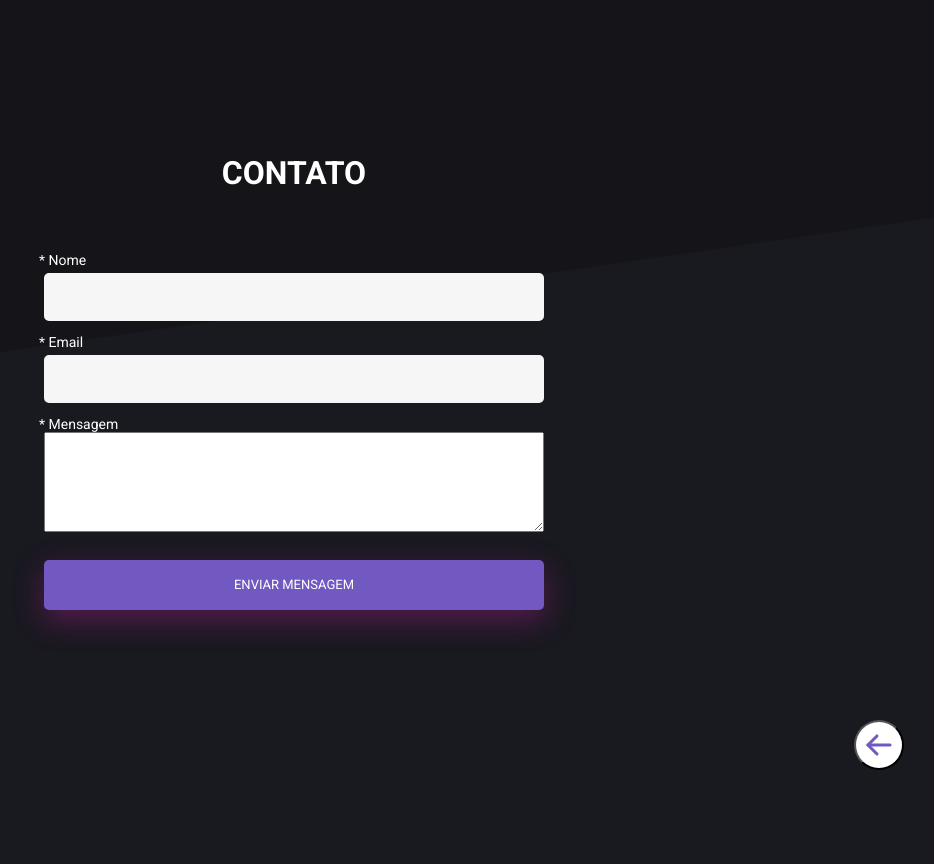
After one commit to felipegarcao/fatecShoes, a PHP site: page /contato.php in a window 1280 px wide. The commit adds this page. Shown: the whole page, without its empty margins (346-1280 px from the left). Run offline with PHP 8.4, Linux system fonts and the light colour scheme.

Commit message:
craete contato

```diff
--- /dev/null
+++ b/contato.php
@@ -0,0 +1,63 @@
+<?php
+
+session_start();
+
+if (isset($_POST['enviar'])) {
+  $name = $_POST['name'];
+  $email = $_POST['email'];
+  $mensagem = $_POST['mensagem'];
+
+  require_once('connection.php');
+
+  $mysql_query = "INSERT INTO contato (name, email,mensagem) VALUES ('$name', '$email', '$mensagem')";
+
+  $result = $conn->query($mysql_query);
+
+  if ($result == TRUE) {
+    echo "<script type='text/javascript'>alert('Mensagem Enviada com sucesso!');</script>";
+  } else {
+    echo "<script type='text/javascript'>alert('Erro ao enviar mensagem!');</script>";
+  }
+
+  mysqli_close($conn);
+}
+?>
+
+<!DOCTYPE html>
+<html lang="en">
+<?php include('head.php'); ?>
+
+<body>
+  <section class="container-contato">
+    <header>
+      <h2>Contato</h2>
+
+    </header>
+    <article>
+      <form autocomplete="off" method="POST" action="">
+        <label>
+          * Nome
+          <input type="text" id="name" name="name" style="width: 500px; font-size: .75rem;" required />
+        </label>
+        <label>
+          * Email
+          <input type="text" id="email" name="email" type="text" style="width: 500px; font-size: .75rem;" required />
+        </label>
+        <label>
+          * Mensagem
+          <textarea type="text" id="mensagem" name="mensagem" required></textarea>
+        </label>
+        <input type="submit" name="enviar" class="btn btn-primary" value="Enviar Mensagem" style="width: 500px; margin: 20px auto;">
+      </form>
+    </article>
+  </section>
+  <button class="button-float" onclick="window.history.back()">
+      <svg xmlns="http://www.w3.org/2000/svg" viewBox="0 0 256 256">
+        <rect width="30" height="30" fill="none" />
+        <line x1="216" x2="40" y1="128" y2="128" fill="none" stroke="#7159c1" stroke-linecap="round" stroke-linejoin="round" stroke-width="24" />
+        <polyline fill="none" stroke="#7159c1" stroke-linecap="round" stroke-linejoin="round" stroke-width="24" points="112 56 40 128 112 200" />
+      </svg>
+    </button>
+</body>
+
+</html>
--- /dev/null
+++ b/head.php
@@ -0,0 +1,14 @@
+<head>
+  <meta charset="UTF-8">
+  <link rel="preconnect" href="https://fonts.googleapis.com">
+  <link rel="preconnect" href="https://fonts.gstatic.com" crossorigin>
+  <link rel="stylesheet" href="https://cdn.jsdelivr.net/npm/bootstrap@4.3.1/dist/css/bootstrap.min.css" integrity="sha384-ggOyR0iXCbMQv3Xipma34MD+dH/1fQ784/j6cY/iJTQUOhcWr7x9JvoRxT2MZw1T" crossorigin="anonymous">
+  <meta http-equiv="X-UA-Compatible" content="IE=edge">
+  <meta name="viewport" content="width=device-width, initial-scale=1.0">
+  <link href="https://fonts.googleapis.com/css2?family=Roboto:wght@400;500;700&display=swap" rel="stylesheet">
+
+  <link rel="stylesheet" href="styles/styles.css">
+  <link rel="stylesheet" href="styles/login.css">
+  <link rel="stylesheet" href="styles/contato.css">
+  <title>FatecSHOES</title>
+</head>
--- /dev/null
+++ b/styles/contato.css
@@ -0,0 +1,36 @@
+.container-contato {
+  max-width: 600px;
+  margin: 0 auto;
+  display: flex;
+  align-items: center;
+  justify-content: center;
+  margin-top: 5%;
+  flex-direction: column;
+  text-align: justify;
+  color: #fff;
+
+}
+
+.container-contato header {
+  text-align: center;
+}
+
+.container-contato header p {
+  font-size: .75rem;
+}
+
+.container-contato header, .container-contato form, .container-contato label {
+  display: flex;
+  flex-direction: column;
+
+}
+
+.container-contato textarea {
+  width: 500px;
+  margin: 0 auto;
+  height: 100px;
+  padding: 10px;
+  font-size: .75rem;
+}
+
+/* .container-contato  */
```
Also changed, not shown: adm.php (+1 -7 lines), alterarSenha.php (+1 -13 lines), cadastro.php (+1 -12 lines), carrinho.php (+1 -13 lines), compras.php (+1 -6 lines), index.php (+9 -12 lines), login.php (+3 -11 lines), rodape.php (added, +20 -0 lines).
